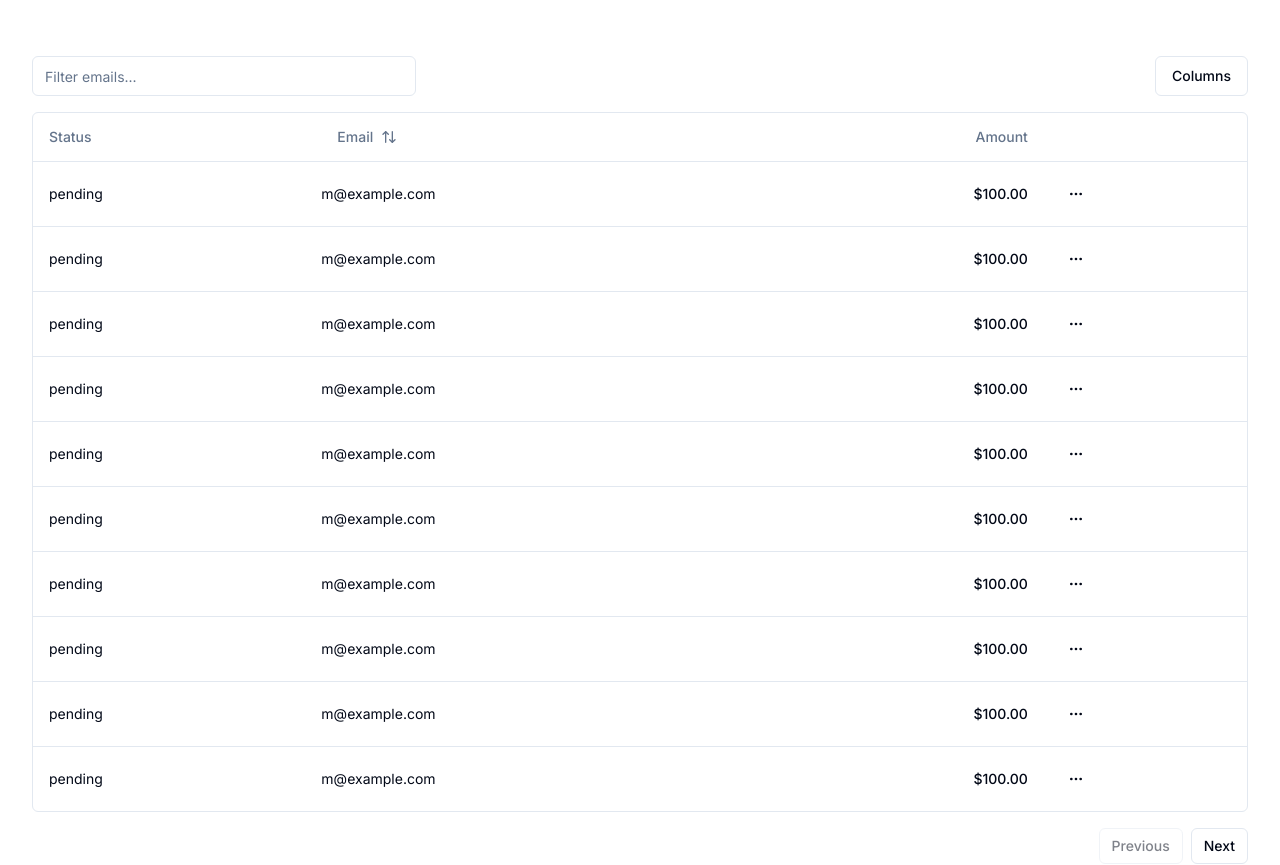
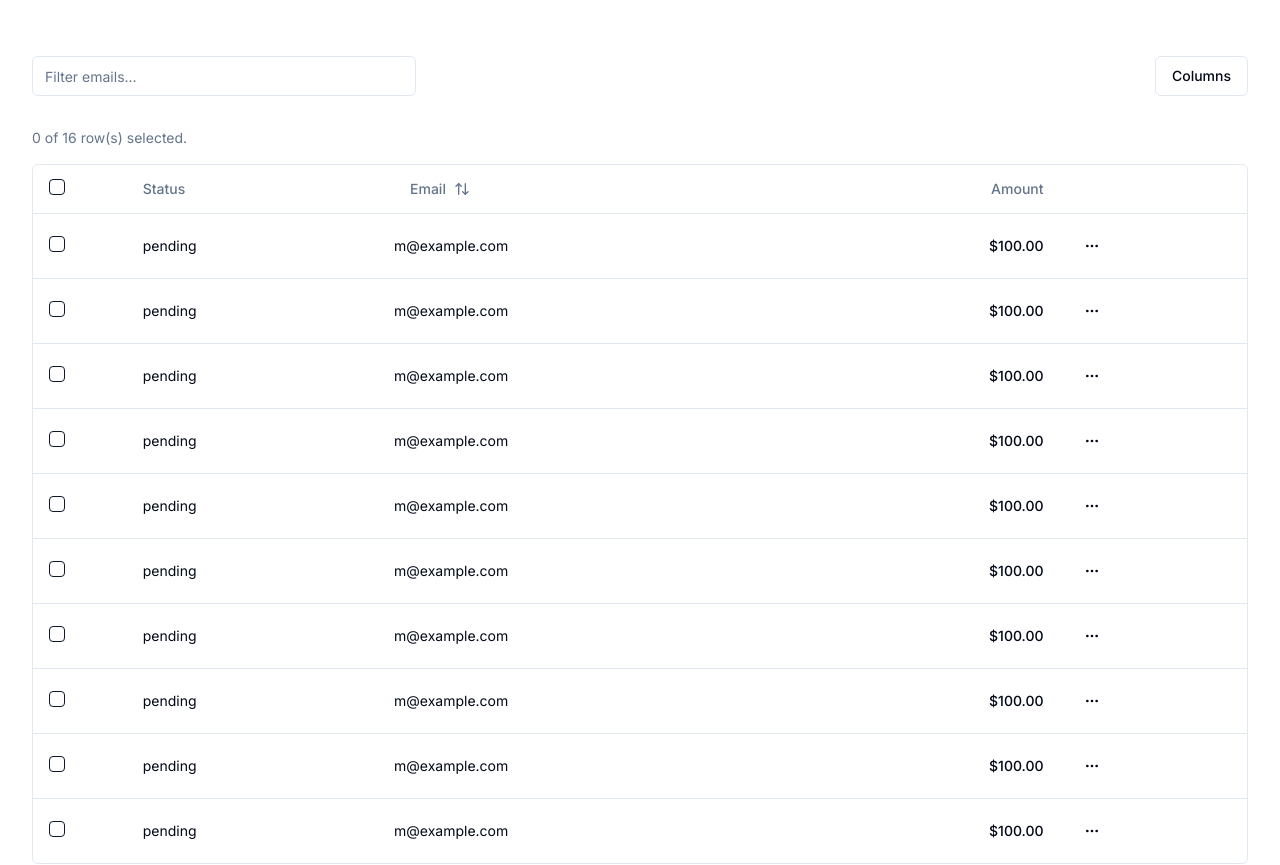
Before and after one commit to quangnvo/nextfirestore, a Next.js app: page /payments in a window 1280 px wide. Shown: the top 865 px of the page. Built offline with nearby package versions, Linux system fonts and the light colour scheme.

Commit message:
add function Row selection of Tanstack

```diff
--- a/app/payments/columns.tsx
+++ b/app/payments/columns.tsx
@@ -2,6 +2,7 @@
 
 import { ColumnDef } from "@tanstack/react-table"
 import { MoreHorizontal, ArrowUpDown } from "lucide-react"
+import { Checkbox } from "@/components/ui/checkbox"
 
 import { Button } from "@/components/ui/button"
 import {
@@ -21,7 +22,27 @@ export type Payment = {
 	email: string
 }
 
+// ColumnDef là dùng để định nghĩa column cho table trong Tanstack
 export const columns: ColumnDef<Payment>[] = [
+	{
+		id: "select",
+		header: ({ table }) => (
+			<Checkbox
+				checked={table.getIsAllPageRowsSelected()}
+				onCheckedChange={(value) => table.toggleAllPageRowsSelected(!!value)}
+				aria-label="Select all"
+			/>
+		),
+		cell: ({ row }) => (
+			<Checkbox
+				checked={row.getIsSelected()}
+				onCheckedChange={(value) => row.toggleSelected(!!value)}
+				aria-label="Select row"
+			/>
+		),
+		enableSorting: false,
+		enableHiding: false,
+	},
 	{
 		accessorKey: "status",
 		header: "Status",
--- a/components/ui/DataTable.tsx
+++ b/components/ui/DataTable.tsx
@@ -49,6 +49,7 @@ export function DataTable<TData, TValue>({
     []
   )
   const [columnVisibility, setColumnVisibility] = useState<VisibilityState>({})
+  const [rowSelection, setRowSelection] = useState({})
 
   // Thiết lập table (useReactTable() là của Tanstack)
   const table = useReactTable({
@@ -61,10 +62,12 @@ export function DataTable<TData, TValue>({
     onColumnFiltersChange: setColumnFilters,
     getFilteredRowModel: getFilteredRowModel(),
     onColumnVisibilityChange: setColumnVisibility,
+    onRowSelectionChange: setRowSelection,
     state: {
       sorting,
       columnFilters,
-      columnVisibility
+      columnVisibility,
+      rowSelection
     },
   })
 
@@ -110,6 +113,12 @@ export function DataTable<TData, TValue>({
               })}
           </DropdownMenuContent>
         </DropdownMenu>
+      </div>
+
+      {/* Show selected rows */}
+      <div className="flex-1 text-sm text-muted-foreground my-4">
+        {table.getFilteredSelectedRowModel().rows.length} of{" "}
+        {table.getFilteredRowModel().rows.length} row(s) selected.
       </div>
 
       {/* Table */}
--- /dev/null
+++ b/components/ui/checkbox.tsx
@@ -0,0 +1,30 @@
+"use client"
+
+import * as React from "react"
+import * as CheckboxPrimitive from "@radix-ui/react-checkbox"
+import { Check } from "lucide-react"
+
+import { cn } from "@/lib/utils"
+
+const Checkbox = React.forwardRef<
+  React.ElementRef<typeof CheckboxPrimitive.Root>,
+  React.ComponentPropsWithoutRef<typeof CheckboxPrimitive.Root>
+>(({ className, ...props }, ref) => (
+  <CheckboxPrimitive.Root
+    ref={ref}
+    className={cn(
+      "peer h-4 w-4 shrink-0 rounded-sm border border-primary ring-offset-background focus-visible:outline-none focus-visible:ring-2 focus-visible:ring-ring focus-visible:ring-offset-2 disabled:cursor-not-allowed disabled:opacity-50 data-[state=checked]:bg-primary data-[state=checked]:text-primary-foreground",
+      className
+    )}
+    {...props}
+  >
+    <CheckboxPrimitive.Indicator
+      className={cn("flex items-center justify-center text-current")}
+    >
+      <Check className="h-4 w-4" />
+    </CheckboxPrimitive.Indicator>
+  </CheckboxPrimitive.Root>
+))
+Checkbox.displayName = CheckboxPrimitive.Root.displayName
+
+export { Checkbox }
--- a/package.json
+++ b/package.json
@@ -9,6 +9,7 @@
     "lint": "next lint"
   },
   "dependencies": {
+    "@radix-ui/react-checkbox": "^1.0.4",
     "@radix-ui/react-dropdown-menu": "^2.0.6",
     "@radix-ui/react-slot": "^1.0.2",
     "@tanstack/react-table": "^8.10.7",
```
Also changed, not shown: 1 other file (tests, documents, lock files or other folders).
